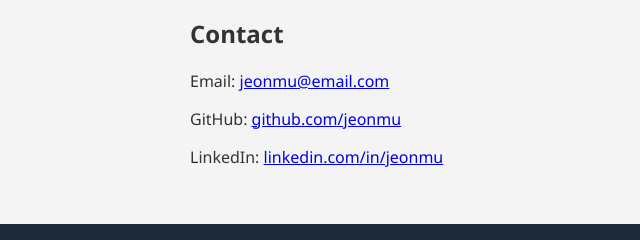
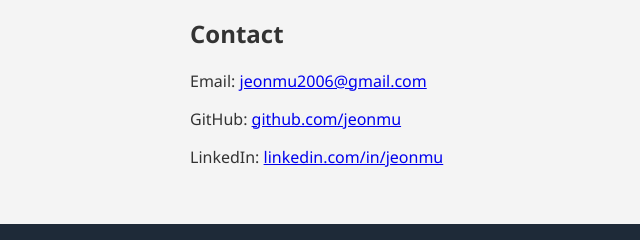
Before and after one commit to Jeon19/portfolio, a plain HTML site: page index.html in a window 1280 px wide. Shown: the part 970-1210 px from the top of the page, 0-640 px from the left. Drawn offline with Linux system fonts and the light colour scheme.

Commit message:
Update index.html

```diff
--- a/index.html
+++ b/index.html
@@ -108,7 +108,7 @@
 
     <section id="contact">
         <h2>Contact</h2>
-        <p>Email: <a href="mailto:jeonmu2006@gmail.com">jeonmu@email.com</a></p>
+        <p>Email: <a href="mailto:jeonmu2006@gmail.com">jeonmu2006@gmail.com</a></p>
         <p>GitHub: <a href="https://github.com/Jeon19" target="_blank">github.com/jeonmu</a></p>
         <p>LinkedIn: <a href="https://www.linkedin.com/in/jeon-m-u-b0263532b/" target="_blank">linkedin.com/in/jeonmu</a></p>
     </section>
```
